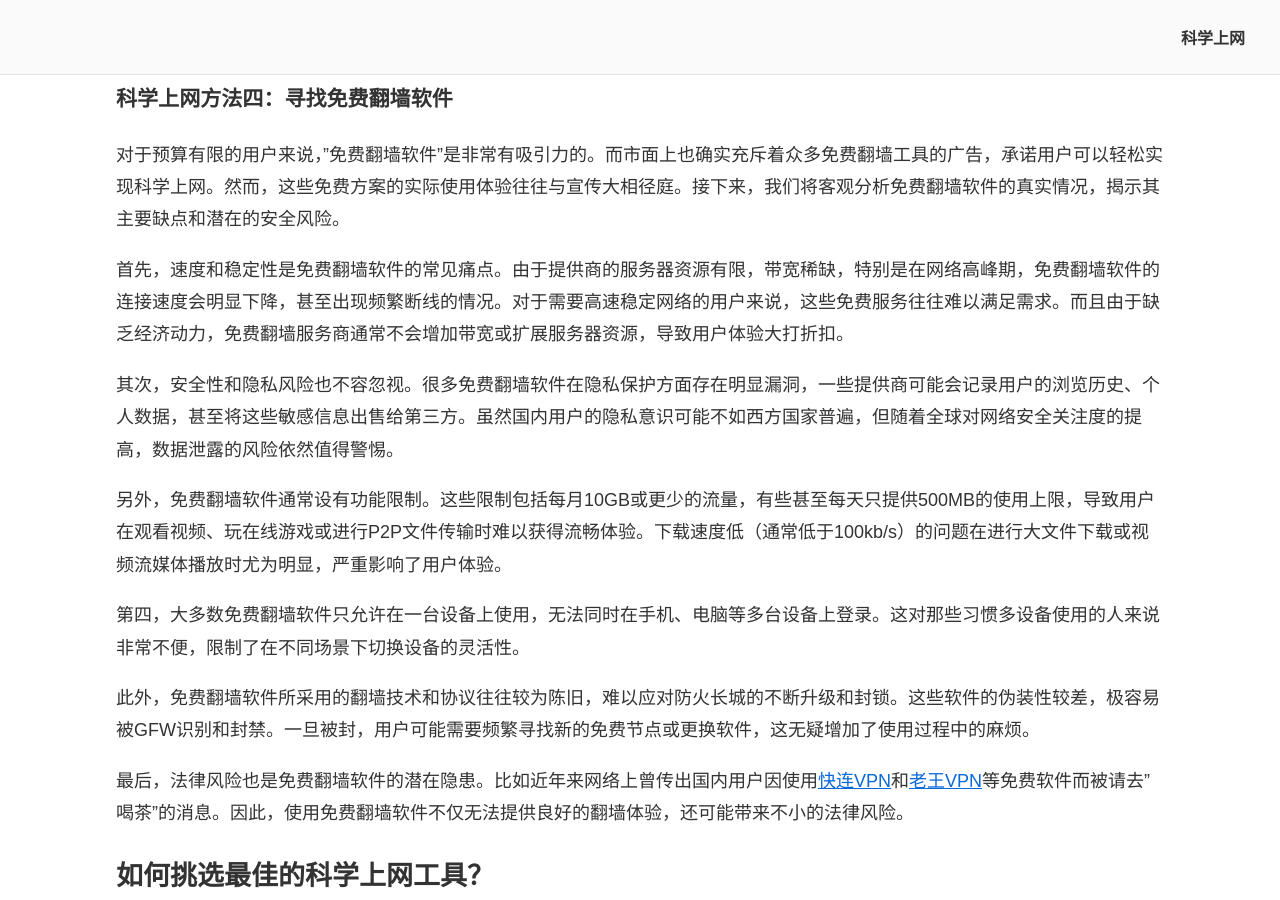
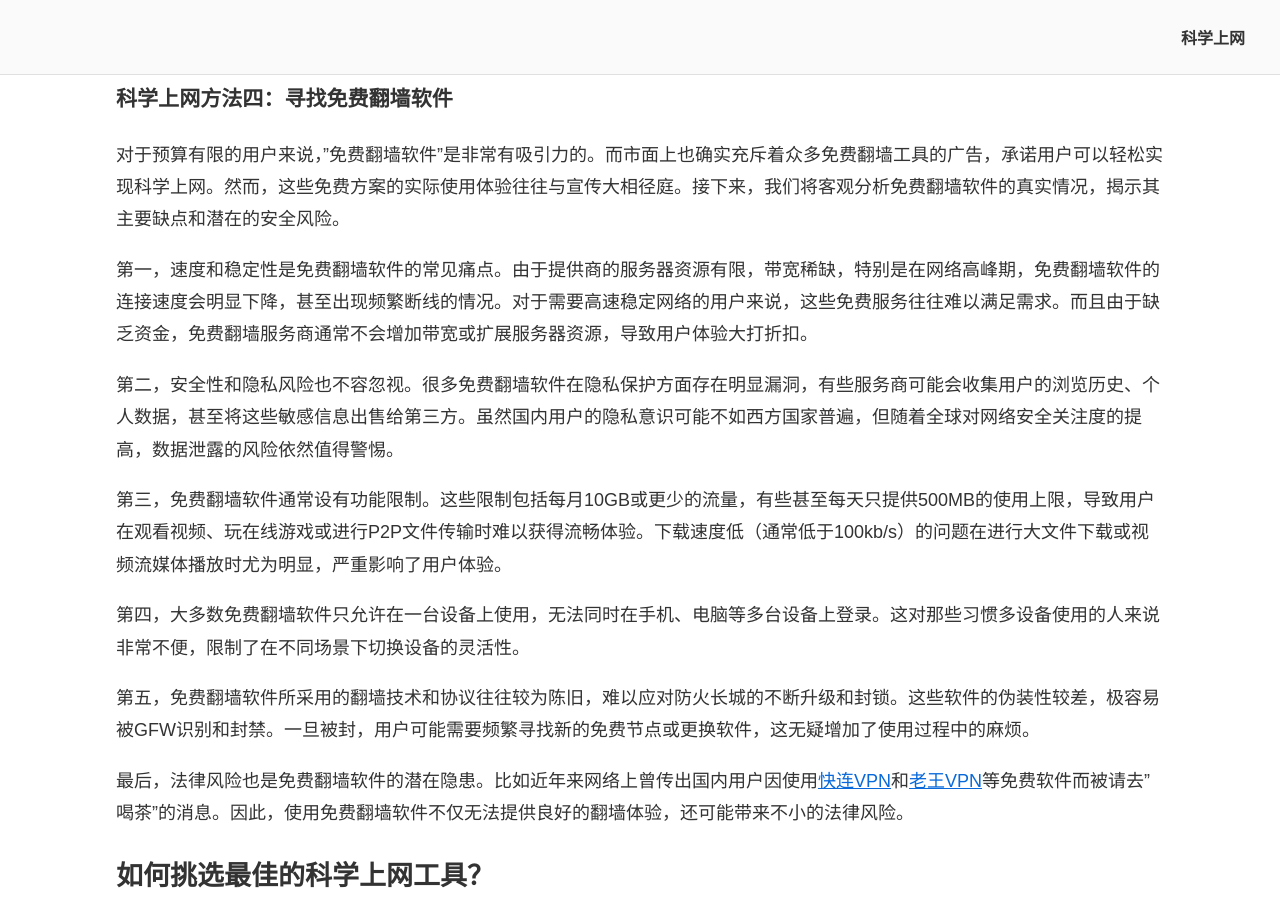
Before and after one commit to chinavpns/chinavpns.github.io, a Jekyll site: the page built from index.md, in a window 1280 px wide and 900 px high, scrolled down 6900 px. Built offline with Jekyll 4.4.1, drawn with Linux system fonts in a browser that asks for light colours.

Commit message:
Update index.md

```diff
--- a/index.md
+++ b/index.md
@@ -123,15 +123,15 @@ description: 科学上网指南：2025年最好用的翻墙VPN和翻墙软件推
 
 对于预算有限的用户来说，"免费翻墙软件"是非常有吸引力的。而市面上也确实充斥着众多免费翻墙工具的广告，承诺用户可以轻松实现科学上网。然而，这些免费方案的实际使用体验往往与宣传大相径庭。接下来，我们将客观分析免费翻墙软件的真实情况，揭示其主要缺点和潜在的安全风险。
 
-首先，速度和稳定性是免费翻墙软件的常见痛点。由于提供商的服务器资源有限，带宽稀缺，特别是在网络高峰期，免费翻墙软件的连接速度会明显下降，甚至出现频繁断线的情况。对于需要高速稳定网络的用户来说，这些免费服务往往难以满足需求。而且由于缺乏经济动力，免费翻墙服务商通常不会增加带宽或扩展服务器资源，导致用户体验大打折扣。
+第一，速度和稳定性是免费翻墙软件的常见痛点。由于提供商的服务器资源有限，带宽稀缺，特别是在网络高峰期，免费翻墙软件的连接速度会明显下降，甚至出现频繁断线的情况。对于需要高速稳定网络的用户来说，这些免费服务往往难以满足需求。而且由于缺乏资金，免费翻墙服务商通常不会增加带宽或扩展服务器资源，导致用户体验大打折扣。
 
-其次，安全性和隐私风险也不容忽视。很多免费翻墙软件在隐私保护方面存在明显漏洞，一些提供商可能会记录用户的浏览历史、个人数据，甚至将这些敏感信息出售给第三方。虽然国内用户的隐私意识可能不如西方国家普遍，但随着全球对网络安全关注度的提高，数据泄露的风险依然值得警惕。
+第二，安全性和隐私风险也不容忽视。很多免费翻墙软件在隐私保护方面存在明显漏洞，有些服务商可能会收集用户的浏览历史、个人数据，甚至将这些敏感信息出售给第三方。虽然国内用户的隐私意识可能不如西方国家普遍，但随着全球对网络安全关注度的提高，数据泄露的风险依然值得警惕。
 
-另外，免费翻墙软件通常设有功能限制。这些限制包括每月10GB或更少的流量，有些甚至每天只提供500MB的使用上限，导致用户在观看视频、玩在线游戏或进行P2P文件传输时难以获得流畅体验。下载速度低（通常低于100kb/s）的问题在进行大文件下载或视频流媒体播放时尤为明显，严重影响了用户体验。
+第三，免费翻墙软件通常设有功能限制。这些限制包括每月10GB或更少的流量，有些甚至每天只提供500MB的使用上限，导致用户在观看视频、玩在线游戏或进行P2P文件传输时难以获得流畅体验。下载速度低（通常低于100kb/s）的问题在进行大文件下载或视频流媒体播放时尤为明显，严重影响了用户体验。
 
 第四，大多数免费翻墙软件只允许在一台设备上使用，无法同时在手机、电脑等多台设备上登录。这对那些习惯多设备使用的人来说非常不便，限制了在不同场景下切换设备的灵活性。
 
-此外，免费翻墙软件所采用的翻墙技术和协议往往较为陈旧，难以应对防火长城的不断升级和封锁。这些软件的伪装性较差，极容易被GFW识别和封禁。一旦被封，用户可能需要频繁寻找新的免费节点或更换软件，这无疑增加了使用过程中的麻烦。
+第五，免费翻墙软件所采用的翻墙技术和协议往往较为陈旧，难以应对防火长城的不断升级和封锁。这些软件的伪装性较差，极容易被GFW识别和封禁。一旦被封，用户可能需要频繁寻找新的免费节点或更换软件，这无疑增加了使用过程中的麻烦。
 
 最后，法律风险也是免费翻墙软件的潜在隐患。比如近年来网络上曾传出国内用户因使用<a href="https://github.com/chinavpns/letsvpn">快连VPN</a>和<a href="https://github.com/chinavpns/wangvpn">老王VPN</a>等免费软件而被请去"喝茶"的消息。因此，使用免费翻墙软件不仅无法提供良好的翻墙体验，还可能带来不小的法律风险。
 
```
